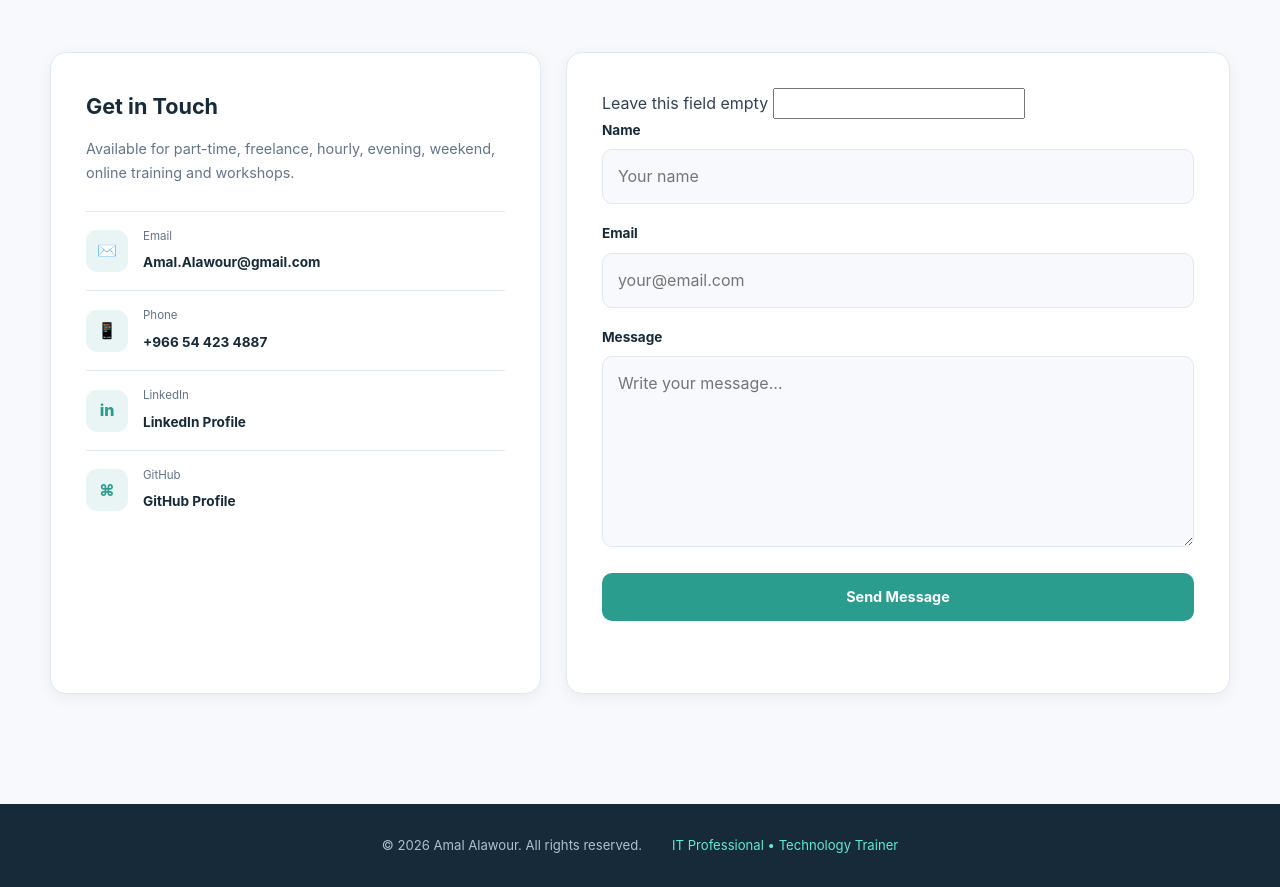
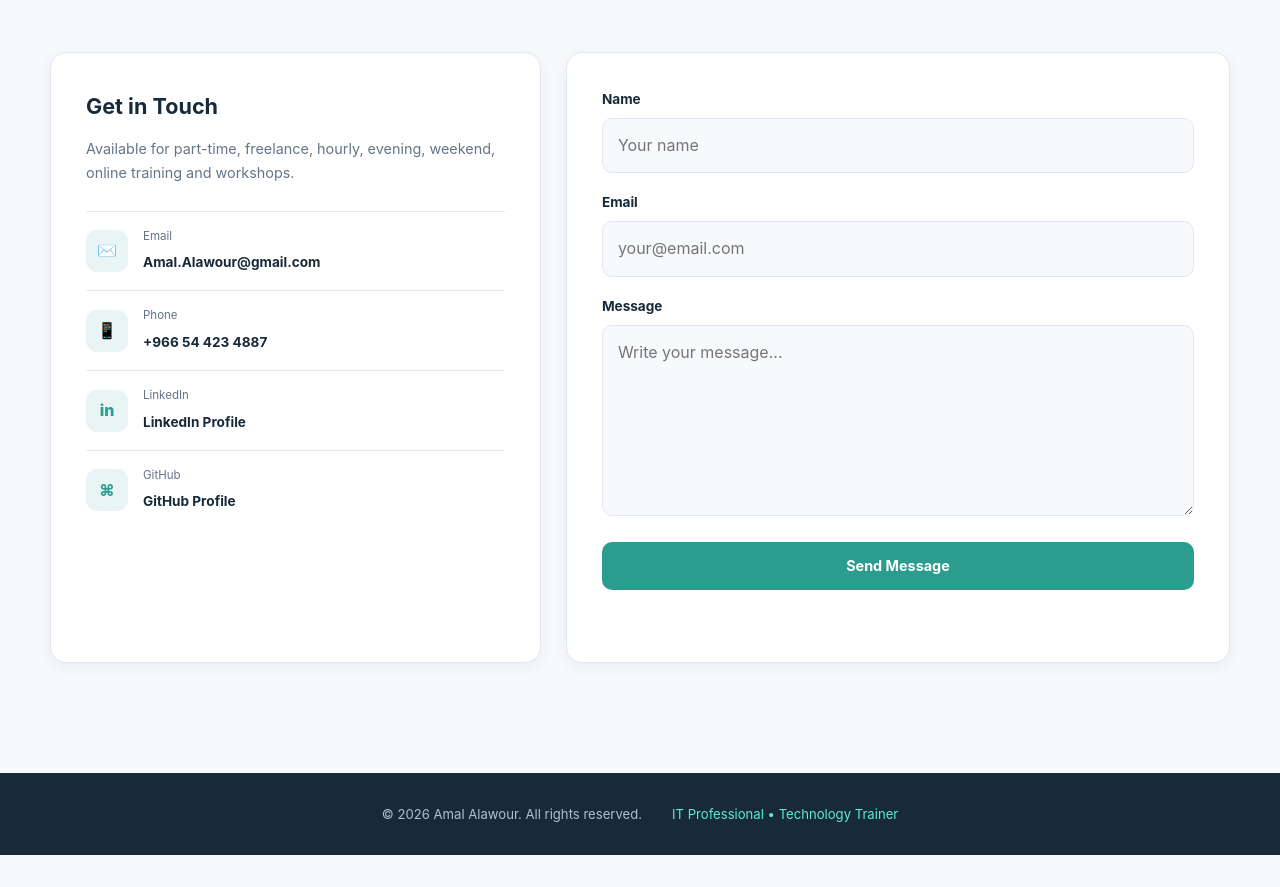
Before and after one commit to Amal-Alawour/amal-alawour.github.io, a plain HTML site: page index.html in a window 1280 px wide. Shown: the part 8244-9131 px from the top of the page. After the commit the page ends 9099 px from the top, so only its background shows below. Drawn offline with nearby package versions, Linux system fonts and the light colour scheme.

Commit message:
Update style.css

```diff
--- a/style.css
+++ b/style.css
@@ -2494,3 +2494,15 @@ html[dir="rtl"] .about-content {
         padding: 23px;
     }
 }
+
+/* =========================================================
+   CONTACT FORM SPAM PROTECTION
+========================================================= */
+
+.honeypot-field {
+    position: absolute;
+    left: -10000px;
+    width: 1px;
+    height: 1px;
+    overflow: hidden;
+}
```
